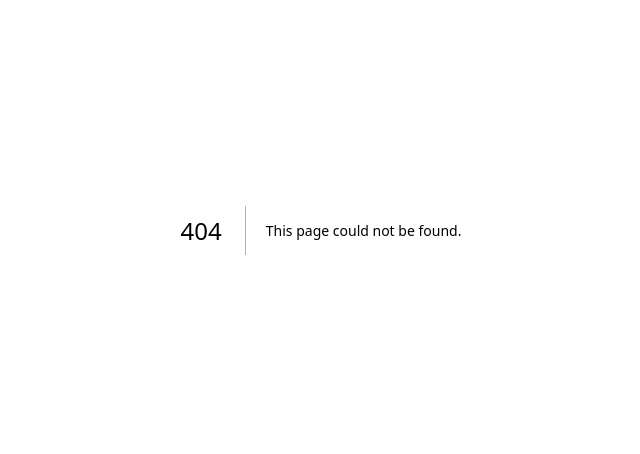
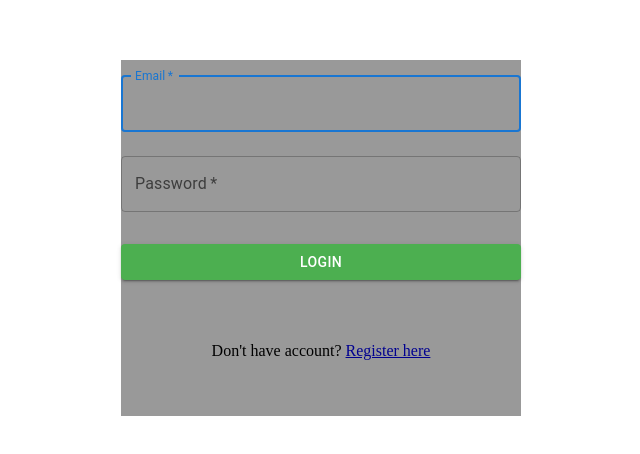
Before and after one commit to CianDonnelly21/Wealth-Being, a Next.js app in the folder wealth-being/: page /login in a window 1280 px wide. Before the commit this address had no page. Shown: the part 170-624 px from the top of the page, without its empty margins (319-959 px from the left). Built offline with nearby package versions, Linux system fonts and the light colour scheme.

Commit message:
Login File in progress, comments added and core idea is visible

```diff
--- /dev/null
+++ b/wealth-being/src/app/login/page.js
@@ -0,0 +1,139 @@
+'use client';
+
+    import Avatar from '@mui/material/Avatar';
+
+    import Button from '@mui/material/Button';
+
+    import TextField from '@mui/material/TextField';
+
+    import FormControlLabel from '@mui/material/FormControlLabel';
+
+    import Link from '@mui/material/Link';
+
+    import Container from '@mui/material/Container';
+
+    import Box from '@mui/material/Box';
+
+
+    export default function loginPage() {
+
+        const handleSubmit = (event) => {
+            console.log("Handling Submit");
+            event.preventDefault();
+
+        const data = new FormData(event.currentTarget);
+            let email = data.get("Email")
+            let password = data.get("Password")
+
+            console.log("Sent Email: " + email)
+            console.log("Sent Password: " + password)
+
+            {/* Insert DB here */}
+        };
+
+        {/* Insert DB logic for checking to see if the user logging in is actually registered */}
+
+//*****************************************************************************************************************
+//Line 10:
+    //When an occurence happens in the browser (event), the browser looks for something that is
+        //Designed to handle it then calls the function
+
+//Line 14:
+    //Create an object to use the in built tool (FormData) so that when the event currentTarget (current form)
+          //Is submitted the email and password are retrieved (FormData) and printed to the console once submitted
+//*****************************************************************************************************************
+
+            return (
+                <Container maxWidth="sm">
+
+                    {/* Centers everything on the screen */}
+                    <Box sx = {{
+                            height: '100vh',
+                            display: 'flex',
+                            flexDirection: 'column',
+                            justifyContent: 'center',
+                            alignItems: 'center'
+                        }}
+                    >
+
+                    {/* Form submit handler */}
+                    <Box component="form" onSubmit={handleSubmit} noValidate sx={{
+                            position: 'relative',
+                            width: '100%',
+                            maxWidth: 400,
+                            borderRadius: 2,
+                            overflow: 'hidden',
+                            backgroundSize: 'cover',
+                            backgroundPosition: 'center',
+                            padding: 2.5,
+                            display: 'flex',
+                            flexDirection: 'column',
+                            alignItems: 'center'
+                        }}
+                    >
+
+                    {/* Background of/and form inputs */}
+                    <Box sx={{ position: 'relative', zIndex: 2 }}>
+
+                        {/* Form Background */}
+                            <Box sx={{
+                                position: 'absolute',
+                                inset: 0,
+                                backgroundColor: 'rgba(0,0,0,0.4)',
+                                zIndex: 0
+                            }}
+                        />
+
+                        {/* Email input field */}
+                        <TextField
+                            margin="normal"
+                            required
+                            fullWidth
+                            id="email"
+                            label="Email"
+                            name="email"
+                            autoComplete="email"
+                            autoFocus
+                        />
+
+                        {/* Password input field */}
+                        <TextField
+                            margin="normal"
+                            required
+                            fullWidth
+                            name="password"
+                            label="Password"
+                            type="password"
+                            id="password"
+                            autoComplete="current-password"
+                        />
+
+                        {/* Submit button */}
+                        <Button type="submit" fullWidth variant="contained" sx={{
+                                marginTop: 3,
+                                marginBottom: 2,
+                                backgroundColor:'#4caf50'
+                            }}
+                        >
+                            <a href = "Customer" style={{ textDecoration: "none", color: "inherit" }}> LOGIN </a>
+                        </Button>
+
+                        {/* Footer section with link to the register page */}
+                        <div style = {{
+                                height: '10vh',
+                                display: 'flex',
+                                flexDirection: 'column',
+                                justifyContent: 'flex-end',
+                                alignItems: 'center',
+                                paddingBottom: 40,
+                                textAlign: 'center'
+                            }}
+                        >
+                            <p> Don't have account? <a href = "/Register"> Register here</a> </p>
+                        </div>
+                        </Box>
+                    </Box>
+                </Box>
+            </Container>
+        );
+    }
--- a/wealth-being/src/app/page.js
+++ b/wealth-being/src/app/page.js
@@ -1,5 +1,5 @@
 import { redirect } from "next/navigation";
 
 export default function Home() {
-  redirect("/Login (FrontEnd)");
+  redirect("/login");
 }
```
